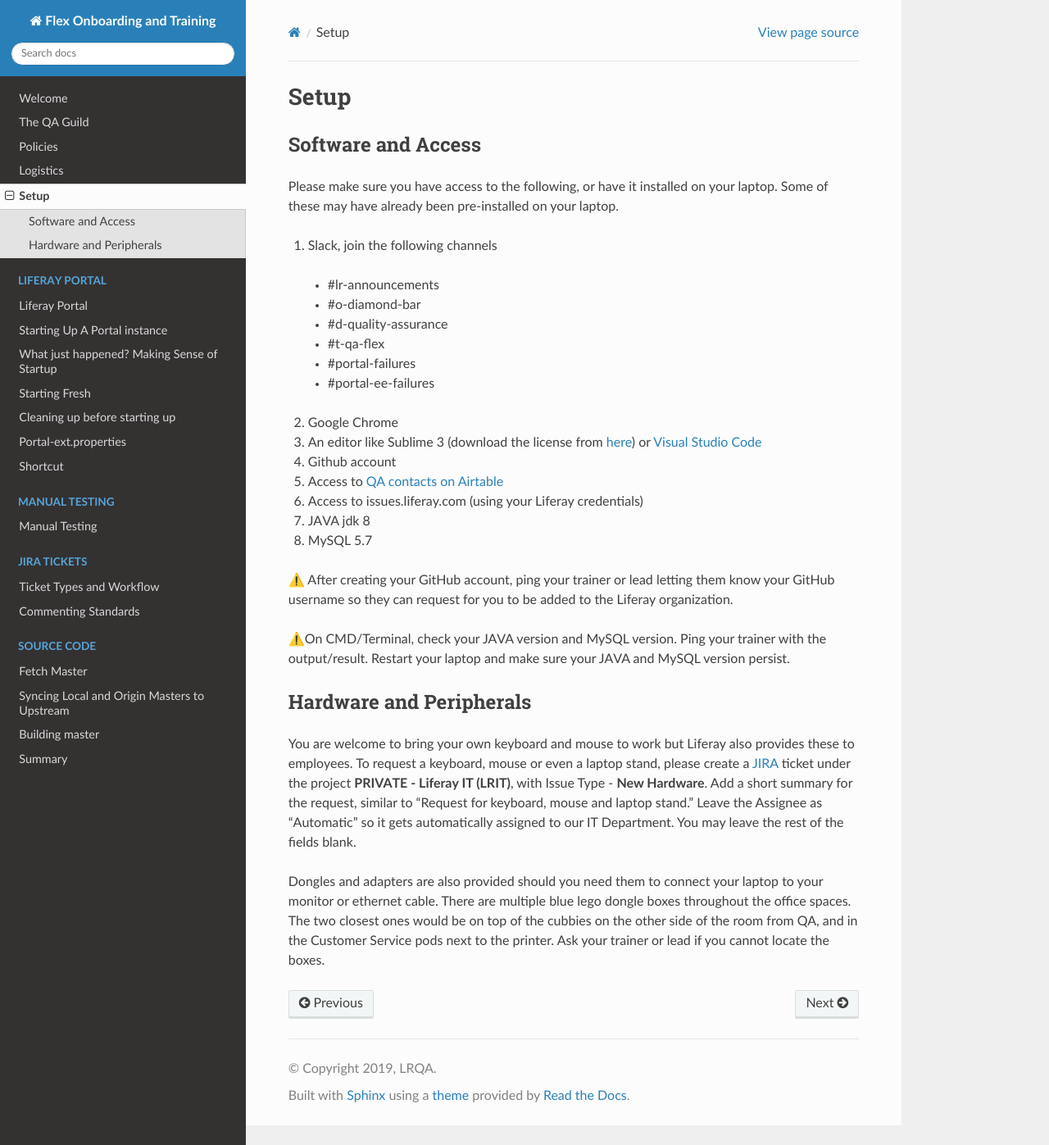
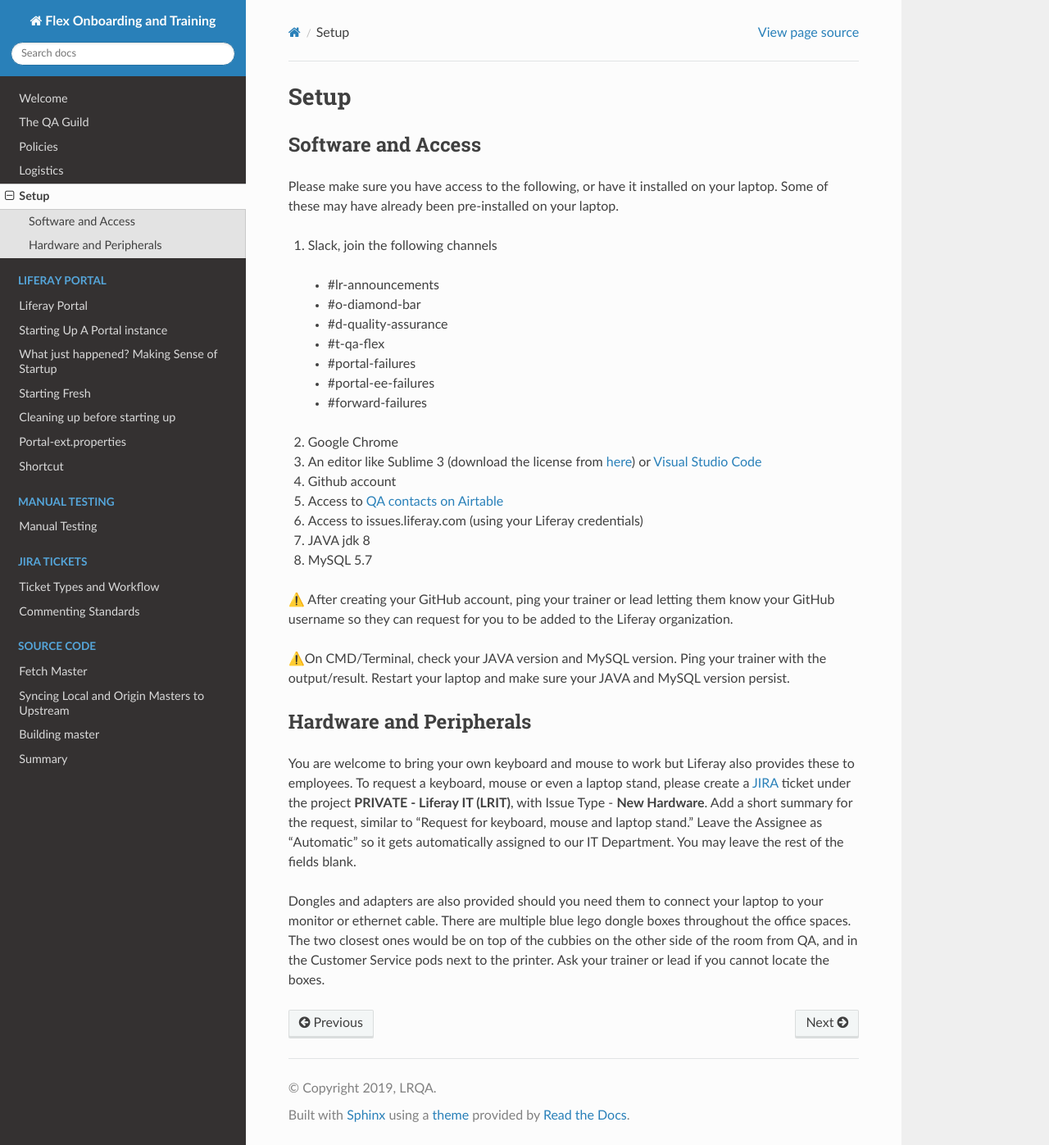
Before and after one commit to nikki-pru/flex-training, a Sphinx documentation site: the page built from docs/welcome/setup.rst, in a window 1280 px wide and 1397 px high. Shown: the whole window at 82% size. Built offline with Sphinx 7.4.7 and the Read the Docs theme 2.0.0, drawn with Linux system fonts in a browser that asks for light colours.

Commit message:
LRQA-62604 Include Forward Failures channel

```diff
--- a/docs/welcome/setup.rst
+++ b/docs/welcome/setup.rst
@@ -12,6 +12,7 @@ Please make sure you have access to the following, or have it installed on your
   * #t-qa-flex
   * #portal-failures
   * #portal-ee-failures
+  * #forward-failures
 2. Google Chrome
 3. An editor like Sublime 3 (download the license from `here`_) or `Visual Studio Code`_
 4. Github account
```
